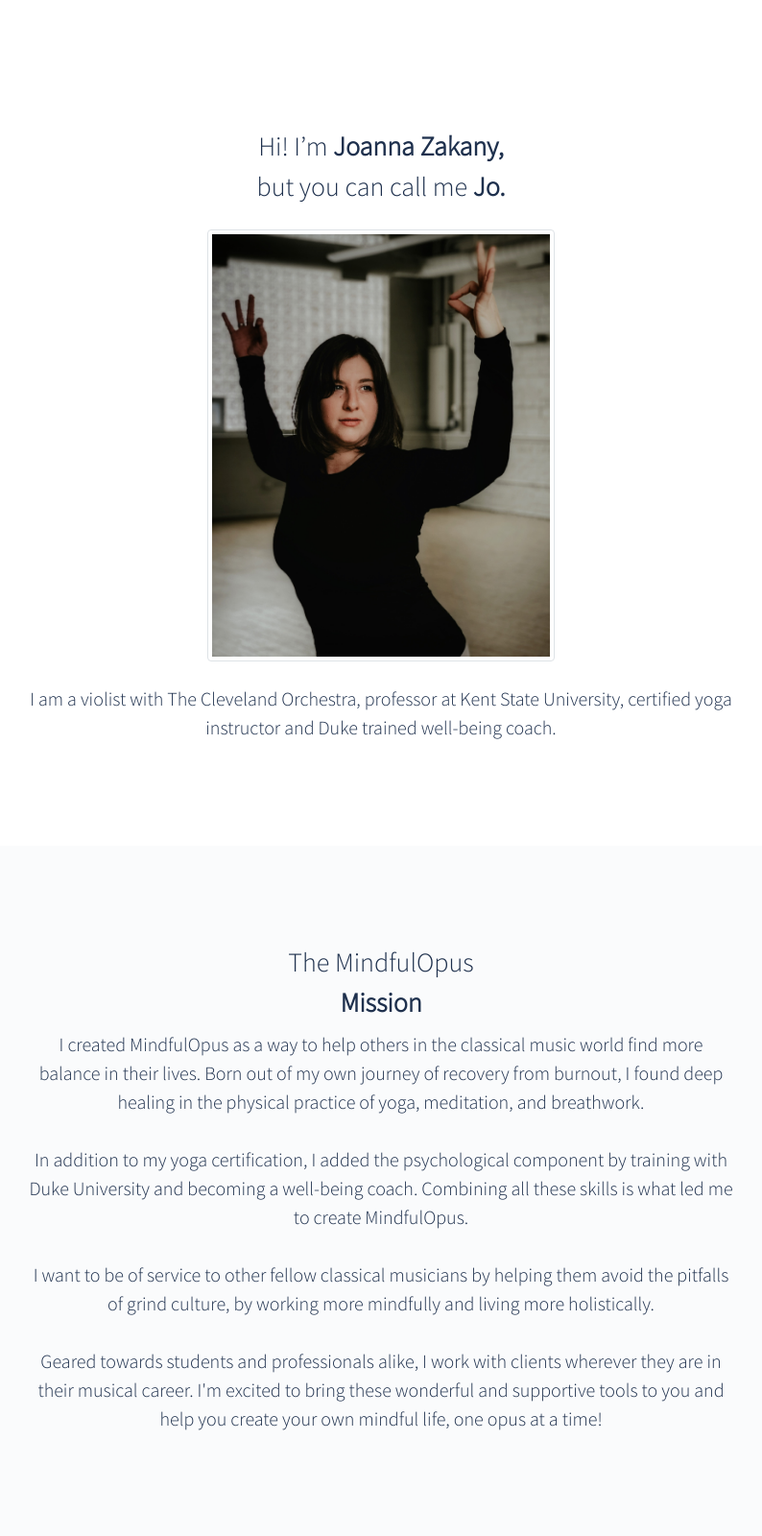
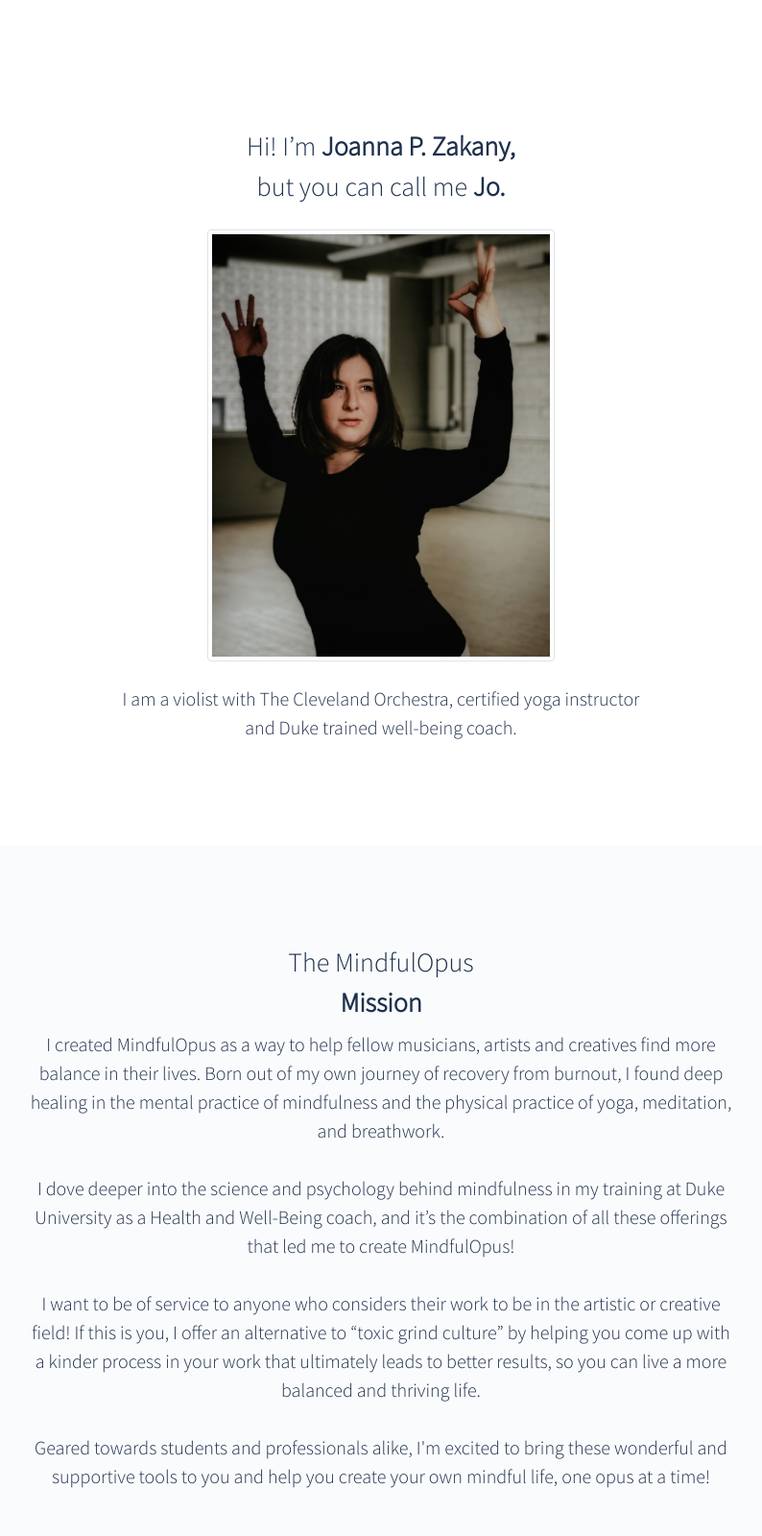
Before and after one commit to mzakany23/mindfulopus-website, an Eleventy site: page src/index.njk in a window 1280 px wide. Shown: the part 740-2340 px from the top of the page at 96% size, without its empty margins (243-1037 px from the left). Built offline with nearby package versions, Linux system fonts and the light colour scheme; Eleventy itself is replaced by a stand-in of ours; files that its build step writes are made by us from their sources; a script that the page names is missing; what eleventy-plugin-svg-sprite would draw is missing.

Commit message:
edited some wording

```diff
--- a/src/includes/partials/intro.njk
+++ b/src/includes/partials/intro.njk
@@ -4,7 +4,7 @@
             <div class="col-lg-8">
                 <div class="heading-box text-center">
                     <h3 class="mb-4">
-                        <span class="fw-normal">Hi! I’m</span> Joanna Zakany,
+                        <span class="fw-normal">Hi! I’m</span> Joanna P. Zakany,
                         <br>
                         <span class="fw-normal">
                         but you can call me
@@ -16,7 +16,9 @@
 
                     <h5 class="heading-title fw-normal mt-4">
                         I am a violist with
-                        The Cleveland Orchestra, professor at Kent State University, certified yoga instructor and Duke trained
+                        The Cleveland Orchestra, certified yoga instructor
+                        <br>
+                        and Duke trained
                         well-being coach.
                     </h5>
                 </div>
--- a/src/includes/partials/mission.njk
+++ b/src/includes/partials/mission.njk
@@ -10,18 +10,18 @@
                     </h3>
 
                     <h5 class="display-7 fw-normal">
-                        I created MindfulOpus as a way to help others in the classical music world find more balance in their lives. Born out of my own journey of recovery from burnout, I found deep healing in the physical practice of yoga, meditation, and breathwork.
+                        I created MindfulOpus as a way to help fellow musicians, artists and creatives find more balance in their lives. Born out of my own journey of recovery from burnout, I found deep healing in the mental practice of mindfulness and the physical practice of yoga, meditation, and breathwork.
 
                         <br><br>
 
-                        In addition to my yoga certification, I added the psychological component by training with Duke University and becoming a well-being coach. Combining all these skills is what led me to create MindfulOpus.
+                        I dove deeper into the science and psychology behind mindfulness in my training at Duke University as a Health and Well-Being coach, and it’s the combination of all these offerings that led me to create MindfulOpus!
 
                         <br><br>
 
-                        I want to be of service to other fellow classical musicians by helping them avoid the pitfalls of grind culture, by working more mindfully and living more holistically.
+                        I want to be of service to anyone who considers their work to be in the artistic or creative field! If this is you, I offer an alternative to “toxic grind culture” by helping you come up with a kinder process in your work that ultimately leads to better results, so you can live a more balanced and thriving life.
 
                         <br><br>
-                        Geared towards students and professionals alike, I work with clients wherever they are in their musical career. I'm excited to bring these wonderful and supportive tools to you and help you create your own mindful life, one opus at a time!
+                        Geared towards students and professionals alike, I'm excited to bring these wonderful and supportive tools to you and help you create your own mindful life, one opus at a time!
 
 
                         <br><br>
--- a/src/includes/partials/services.njk
+++ b/src/includes/partials/services.njk
@@ -15,7 +15,16 @@
 
                 <br>
 
-                <h5 class="fw-normal">Our coaching sessions are fully customizable and can also include the practices of yoga, meditation and breathwork.      </h5>
+                <h5 class="fw-normal">Our coaching sessions are fully customizable and include mindset training, performance coaching, time-management, decision-making and well-being offerings of yoga, meditation and breathwork.
+                </h5>
+
+                <br>
+
+                <h5 class="fw-normal">
+                    In addition to my 1-1 sessions, I also work with colleges, universities and conservatories in my group programs where I offer the first all-in-one music, coaching and yoga workshops for classical music students.
+                </h5>
+
+                <br>
             </div>
 
             <hr>
@@ -33,6 +42,8 @@
                     <div class="mt-4 pt-3">
                         <div class="d-flex">
                             <ul>
+                                <li>learn the powerful tools of self-acceptance and self-compassion as a way to work kinder and smarter towards your results. </li>
+                                <li>methods for managing stress from both a mental and physical approach. </li>
                                 <li>a manageable self-care routine</li>
                                 <li>stronger mind/body connection</li>
                                 <li>stress management</li>
--- a/src/includes/partials/splash-screen.njk
+++ b/src/includes/partials/splash-screen.njk
@@ -13,7 +13,7 @@
                     </h1>
 
                     <h1 class="display-6 fw-normal">
-                        classical musicians.
+                        classical musicians, artists and creatives
                     </h1>
 
                     <div class="mt-4">
```
Also changed, not shown: CHANGELOG.txt (added).
